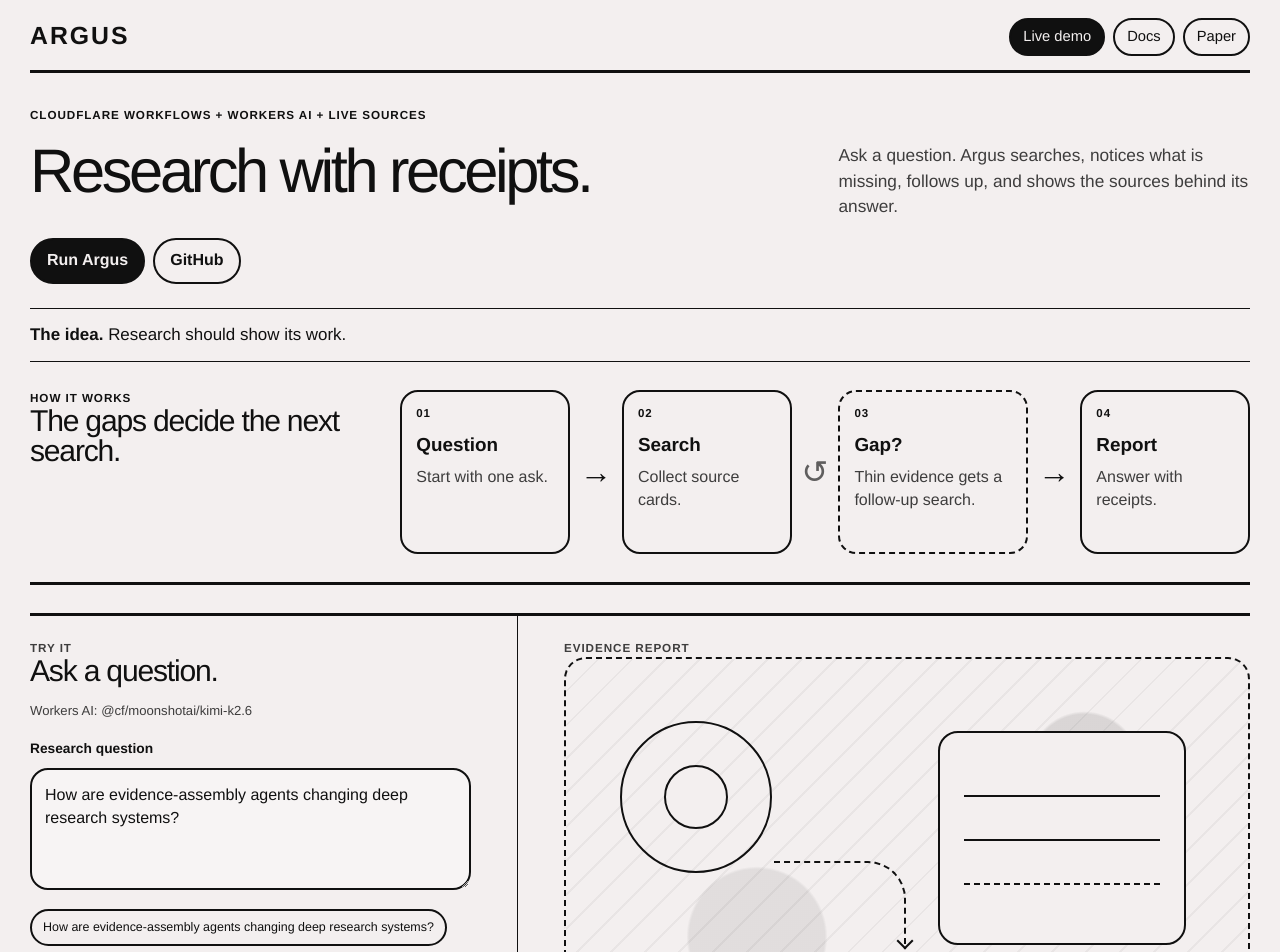
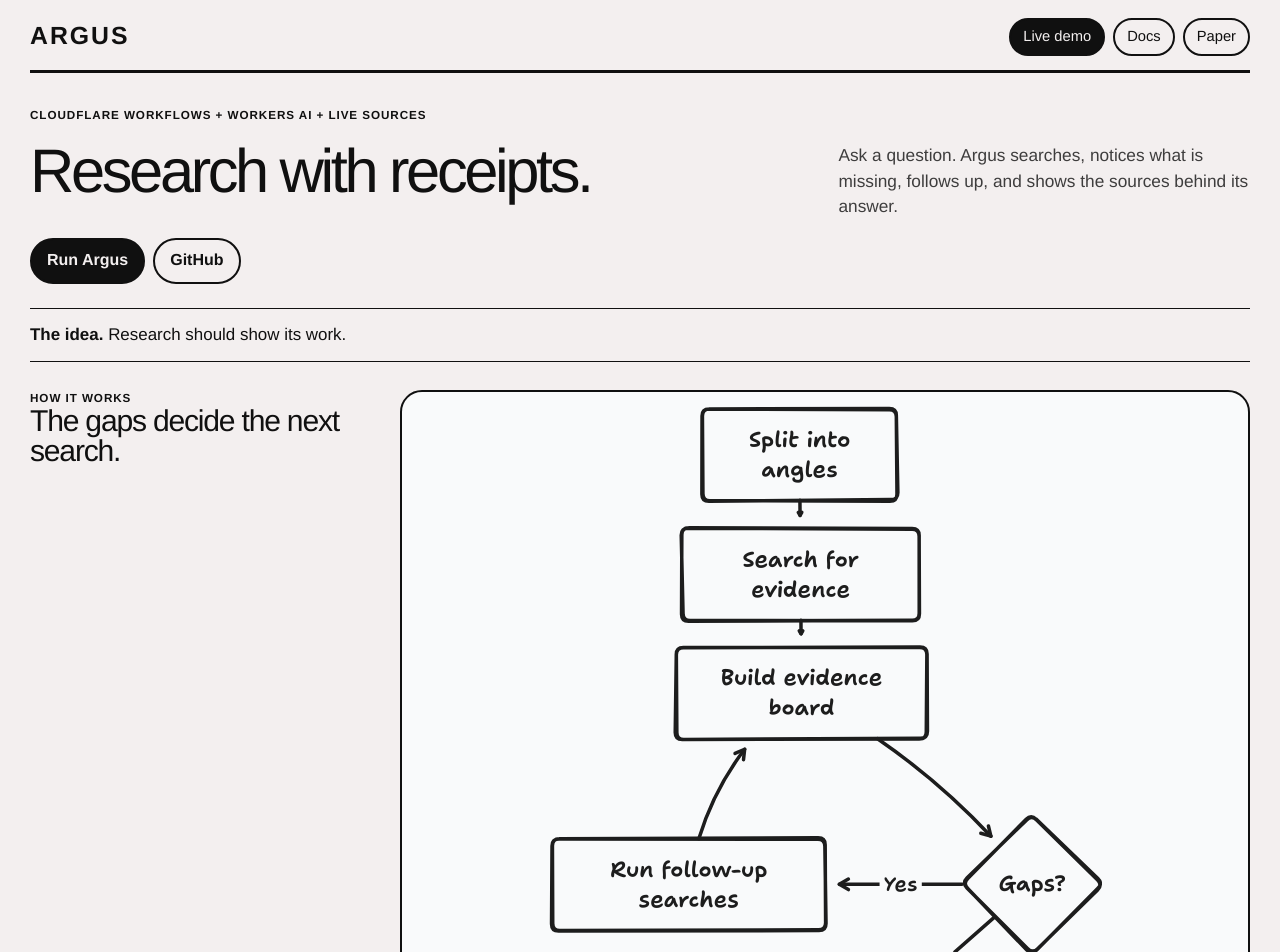
Before and after one commit to acoyfellow/argus, a SvelteKit app: page / in a window 1280 px wide. Shown: the top 952 px of the page. Built offline with nearby package versions, Linux system fonts and the light colour scheme.

Commit message:
Use exported Argus loop diagram

```diff
--- a/src/routes/+page.svelte
+++ b/src/routes/+page.svelte
@@ -113,15 +113,9 @@
 			<p class="eyebrow">How it works</p>
 			<h2>The gaps decide the next search.</h2>
 		</div>
-		<div class="loop">
-			<div class="loop-node"><span>01</span><strong>Question</strong><p>Start with one ask.</p></div>
-			<div class="loop-arrow">→</div>
-			<div class="loop-node"><span>02</span><strong>Search</strong><p>Collect source cards.</p></div>
-			<div class="loop-arrow loop-turn">↺</div>
-			<div class="loop-node loop-gap"><span>03</span><strong>Gap?</strong><p>Thin evidence gets a follow-up search.</p></div>
-			<div class="loop-arrow">→</div>
-			<div class="loop-node"><span>04</span><strong>Report</strong><p>Answer with receipts.</p></div>
-		</div>
+		<figure class="loop-art">
+			<img src="/diagrams/argus-loop.svg" alt="Question flows to angles, evidence search, an evidence board, follow-up searches for gaps, and a sourced report." />
+		</figure>
 	</section>
 
 	<section id="demo" class="demo-shell">
--- a/src/routes/layout.css
+++ b/src/routes/layout.css
@@ -53,14 +53,19 @@
 
 .diagram { display: grid; grid-template-columns: minmax(220px, .55fr) minmax(0, 1.45fr); gap: clamp(18px, 4vw, 48px); padding: 28px 0; border-bottom: 3px solid #101010; }
 .diagram-copy h2 { max-width: 320px; margin: 0; }
-.loop { display: grid; grid-template-columns: 1fr auto 1fr auto 1.12fr auto 1fr; align-items: stretch; gap: 10px; }
-.loop-node { display: grid; align-content: start; gap: 8px; min-height: 164px; padding: 14px; border: 2px solid #101010; border-radius: 18px; }
-.loop-node span { font-size: .72rem; font-weight: 700; letter-spacing: .08em; }
-.loop-node strong { font-size: 1.18rem; }
-.loop-node p { margin: 0; color: rgba(16,16,16,.8); line-height: 1.4; }
-.loop-gap { border-style: dashed; }
-.loop-arrow { align-self: center; font-size: 2rem; line-height: 1; }
-.loop-turn { color: rgba(16,16,16,.65); }
+.loop-art {
+	margin: 0;
+	padding: 14px;
+	border: 2px solid #101010;
+	border-radius: 22px;
+	background: #f9fafb;
+}
+.loop-art img {
+	display: block;
+	width: min(100%, 553px);
+	height: auto;
+	margin: 0 auto;
+}
 
 .demo-shell { display: grid; grid-template-columns: minmax(300px, .8fr) minmax(0, 1.2fr); gap: 0; margin-top: 28px; border-top: 3px solid #101010; border-bottom: 3px solid #101010; }
 .composer, .result { min-height: 470px; padding: 24px 0; }
@@ -169,11 +174,6 @@
 	transform: rotate(45deg);
 }
 
-@media (max-width: 1080px) {
-	.loop { grid-template-columns: 1fr; }
-	.loop-arrow { justify-self: center; transform: rotate(90deg); }
-}
-
 @media (max-width: 920px) {
 	.hero, .diagram, .demo-shell { grid-template-columns: 1fr; }
 	.hero .eyebrow, .hero .actions { grid-column: auto; }
```
Also changed, not shown: static/diagrams/argus-loop.svg (added).
